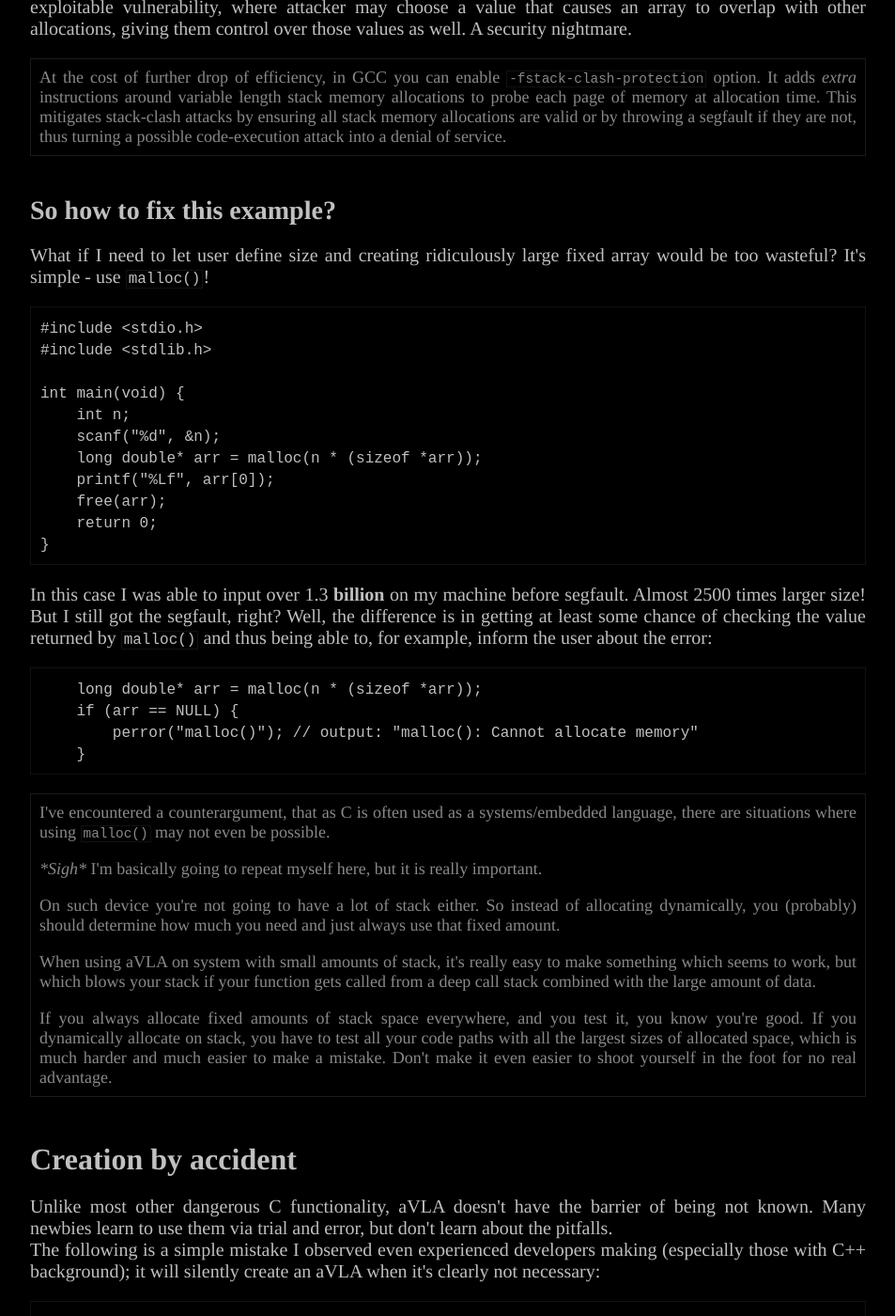
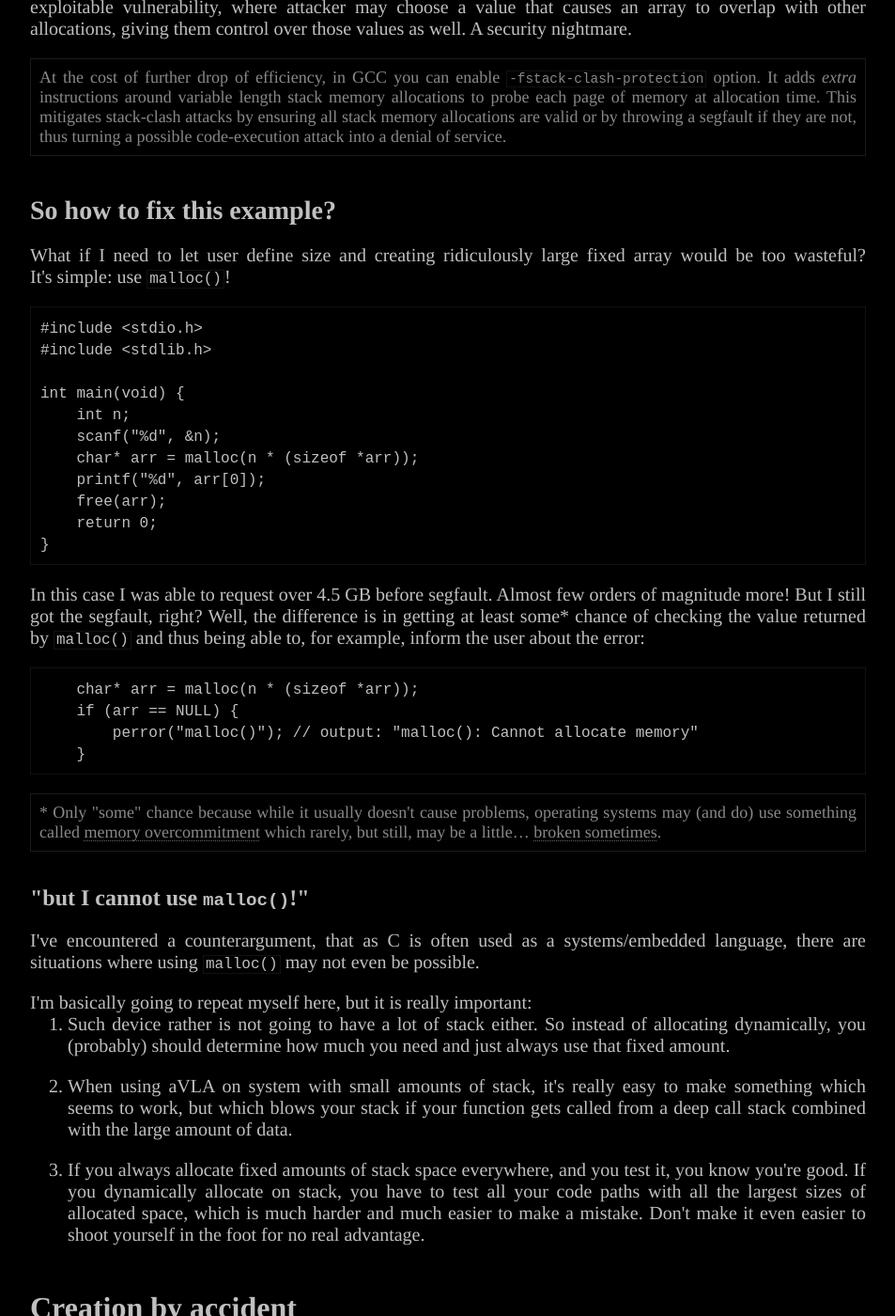
Before and after one commit to Jorenar/blog, a Jekyll site: the page built from _posts/2021-07-05-vla-pitfalls.md, in a window 1280 px wide and 1400 px high, scrolled down 1247 px. Shown: the whole window at 94% size, without its empty margins (163-1116 px from the left). Built offline with Jekyll 4.4.1, drawn with Linux system fonts in a browser that asks for light colours; some of the changed text lies outside the part shown.

````diff
--- a/_posts/2021-07-05-vla-pitfalls.md
+++ b/_posts/2021-07-05-vla-pitfalls.md
@@ -35,17 +35,18 @@ Let's consider a painfully simple, very favourable to aVLA, example:
 int main(void) {
     int n;
     scanf("%d", &n);
-    long double arr[n];
-    printf("%Lf", arr[0]);
+    char arr[n];
+    printf("%d", arr[0]);
     return 0;
 }
 ```
 
 As we can see, it takes a number from user then makes array of that size. Compile
 and try it. Check how big values you can input before getting segfault caused
-by stack overflow. In my case, it was around half a million. With primitive type!
-Imagine what would be the limit for structure! Or what if it wasn't just `main()`?
-Maybe a recursive function? The limit shrinks tremendously.
+by stack overflow. [In my case, it was around 8 MiB](https://godbolt.org/z/45arWxWo7).
+How much is that? One raw image? a MP3 or two? few seconds of video? And the program
+wasn't doing anything meaningful - what if it wasn't just `main()`? Maybe a recursive
+function? The limit shrinks tremendously.
 
 And you don't have any (portable, standard) way to react after a stack
 overflow - the program already *crashed, you lost control*. So you either need
@@ -75,7 +76,7 @@ turning a possible code-execution attack into a denial of service.
 ## So how to fix this example?
 
 What if I need to let user define size and creating ridiculously large fixed
-array would be too wasteful? It's simple - use `malloc()`!
+array would be too wasteful? It's&nbsp;simple:&nbsp;use&nbsp;`malloc()`!
 ```c
 #include <stdio.h>
 #include <stdlib.h>
@@ -83,44 +84,49 @@ array would be too wasteful? It's simple - use `malloc()`!
 int main(void) {
     int n;
     scanf("%d", &n);
-    long double* arr = malloc(n * (sizeof *arr));
-    printf("%Lf", arr[0]);
+    char* arr = malloc(n * (sizeof *arr));
+    printf("%d", arr[0]);
     free(arr);
     return 0;
 }
 ```
 
-In this case I was able to input over 1.3 **billion** on my machine before segfault.
-Almost 2500 times larger size! But I still got the segfault, right? Well, the difference
-is in getting at least some chance of checking the value returned by `malloc()` and thus
-being able to, for example, inform the user about the error:
+In this case I was able to request over 4.5 GB before segfault. Almost few orders
+of magnitude more! But I still got the segfault, right? Well, the difference
+is in getting at least some\* chance of checking the value returned by `malloc()`
+and thus being able to, for example, inform the user about the error:
 ```c
-    long double* arr = malloc(n * (sizeof *arr));
+    char* arr = malloc(n * (sizeof *arr));
     if (arr == NULL) {
         perror("malloc()"); // output: "malloc(): Cannot allocate memory"
     }
 ```
+<aside class="notice" markdown="1">
+\* Only "some" chance because while it usually doesn't cause problems,
+operating systems may (and do) use something called [memory overcommitment](https://en.wikipedia.org/wiki/Memory_overcommitment)
+which rarely, but still, may be a little... [broken sometimes](https://www.win.tue.nl/~aeb/linux/lk/lk-9.html#ss9.6).
+</aside>
 
-<aside class="notice" markdown="1">
+### "but I cannot use `malloc()`!"
+
 I've encountered a counterargument, that as C is often used as a systems/embedded
 language, there are situations where using `malloc()` may not even be possible.
 
-_\*Sigh\*_ I'm basically going to repeat myself here, but it is really important.
+I'm basically going to repeat myself here, but it is really important:
 
-On such device you're not going to have a lot of stack either. So instead of
-allocating dynamically, you (probably) should determine how much you need and
-just always use that fixed amount.
+1. Such device rather is not going to have a lot of stack either. So instead of
+   allocating dynamically, you (probably) should determine how much you need and
+   just always use that fixed amount.
 
-When using aVLA on system with small amounts of stack, it's really easy to make
-something which seems to work, but which blows your stack if your function gets
-called from a deep call stack combined with the large amount of data.
+2. When using aVLA on system with small amounts of stack, it's really easy to make
+   something which seems to work, but which blows your stack if your function gets
+   called from a deep call stack combined with the large amount of data.
 
-If you always allocate fixed amounts of stack space everywhere, and you test
-it, you know you're good. If you dynamically allocate on stack, you have to
-test all your code paths with all the largest sizes of allocated space, which
-is much harder and much easier to make a mistake. Don't make it even easier to
-shoot yourself in the foot for no real advantage.
-</aside>
+3. If you always allocate fixed amounts of stack space everywhere, and you test
+   it, you know you're good. If you dynamically allocate on stack, you have to
+   test all your code paths with all the largest sizes of allocated space, which
+   is much harder and much easier to make a mistake. Don't make it even easier to
+   shoot yourself in the foot for no real advantage.
 
 # Creation by accident
 
@@ -215,9 +221,9 @@ To add more to the issue with inadvertent aVLA, the following isn't allowed:
 int n = 10;
 int A[n] = { 0 };
 ```
-Even with optimizations, initialisation isn't allowed for aVLAs. So despite
+Even with optimizations, initialisation isn't allowed for aVLA. So despite
 wanting fixed size array and compiler being technically able to provide one,
-it's won't work.
+it's won't work (and if it does... it's breaking the specification...).
 
 # Mess for compiler writers
 
````
Also changed, not shown: other parts of _posts/2021-07-05-vla-pitfalls.md (+5 -5 lines).
